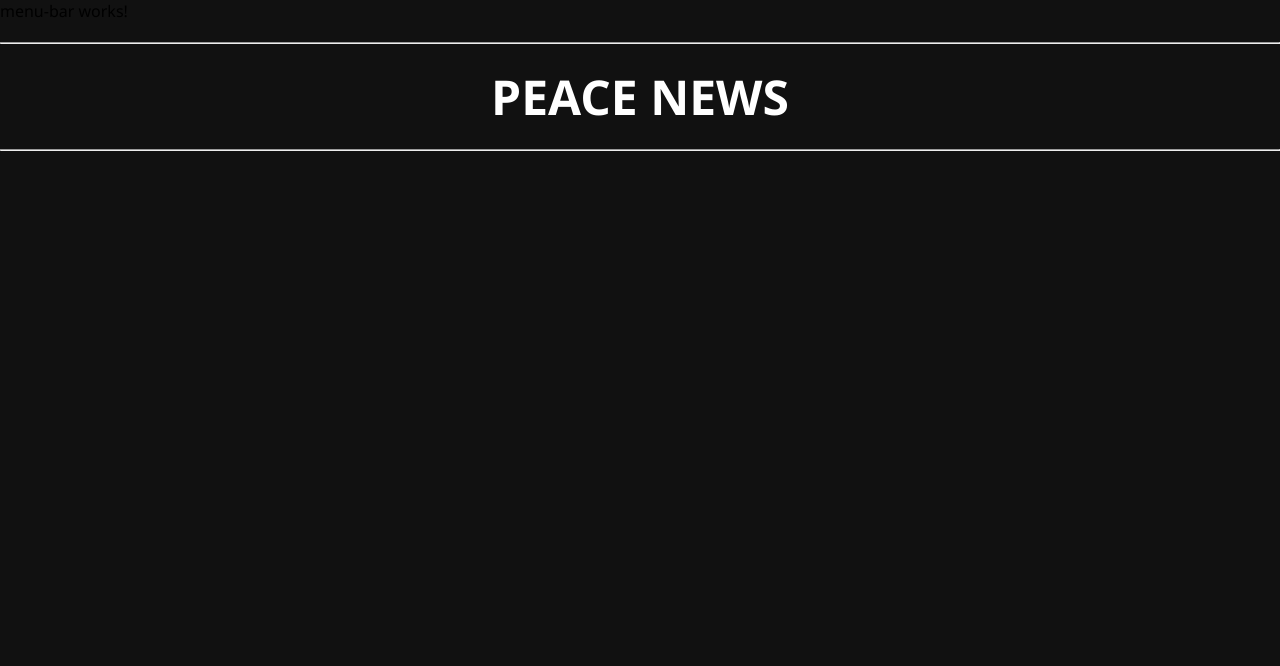
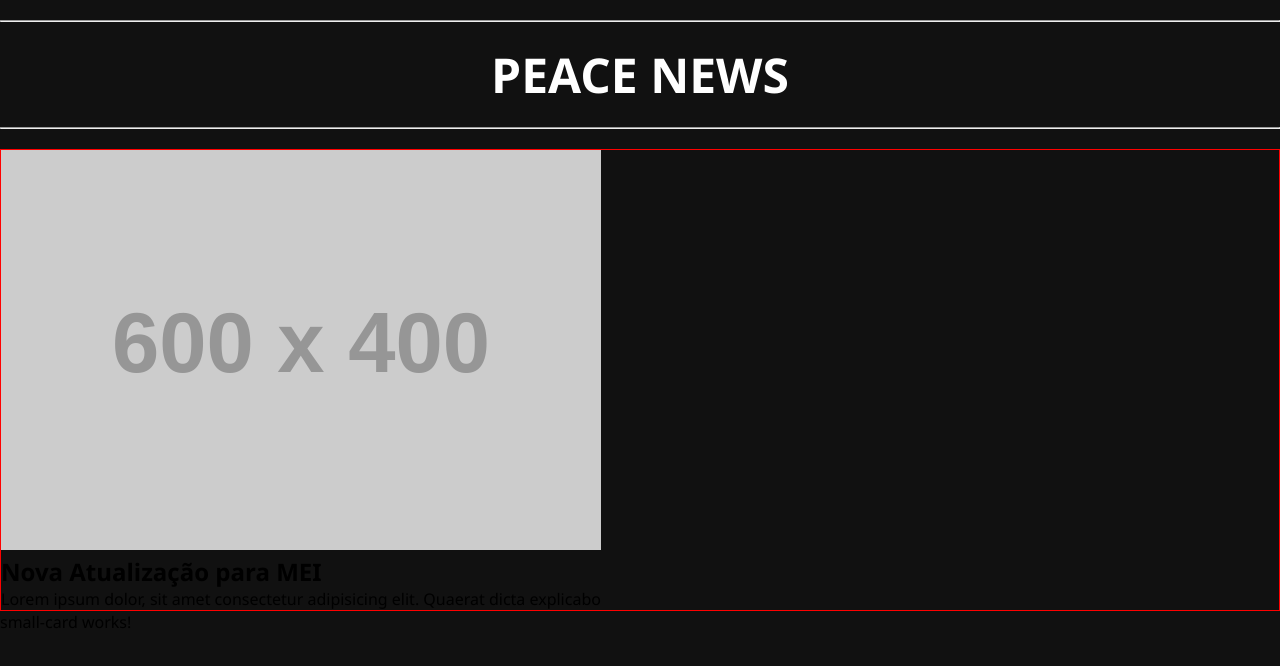
Before and after one commit to Alderj/blog-peace, an Angular app: page / in a window 1280 px wide. Shown: the top 666 px of the page. Built offline with nearby package versions, Linux system fonts and the light colour scheme.

Commit message:
update do big-card

```diff
--- a/src/app/app.component.html
+++ b/src/app/app.component.html
@@ -1,6 +1,4 @@
-<app-menu-bar></app-menu-bar>
 
-<app-menu-title></app-menu-title>
-<app-big-card></app-big-card>
+<app-home></app-home>
 
 <router-outlet></router-outlet>
--- a/src/app/components/big-card/big-card.component.css
+++ b/src/app/components/big-card/big-card.component.css
@@ -0,0 +1,15 @@
+.bigcard__container{
+    border: 1px solid red;
+}
+
+.big-card__photo{
+
+}
+
+.big-card__title{
+
+}
+
+.big-card__description{
+
+}
--- a/src/app/components/big-card/big-card.component.html
+++ b/src/app/components/big-card/big-card.component.html
@@ -1 +1,16 @@
-<div class="big__card__container"></div>
+<div class="bigcard__container">
+
+    <div class="big-card__photo">
+        <img
+            src="https://placehold.co/600x400"
+            alt="Imagem plaholder">
+    </div>
+
+    <div class="big-card__title">
+        <h2>Nova Atualização para MEI</h2>
+    </div>
+
+    <div class="big-card__description">
+        <p>Lorem ipsum dolor, sit amet consectetur adipisicing elit. Quaerat dicta explicabo </p>
+    </div>
+</div>
--- a/src/app/pages/home/home.component.html
+++ b/src/app/pages/home/home.component.html
@@ -1 +1,9 @@
-<p>home works!</p>
+<app-menu-title></app-menu-title>
+<div class="articles">
+    <div class="articles__main">
+        <app-big-card></app-big-card>
+    </div>
+    <div class="articles__othes">
+        <app-small-card></app-small-card>
+    </div>
+</div>
```
